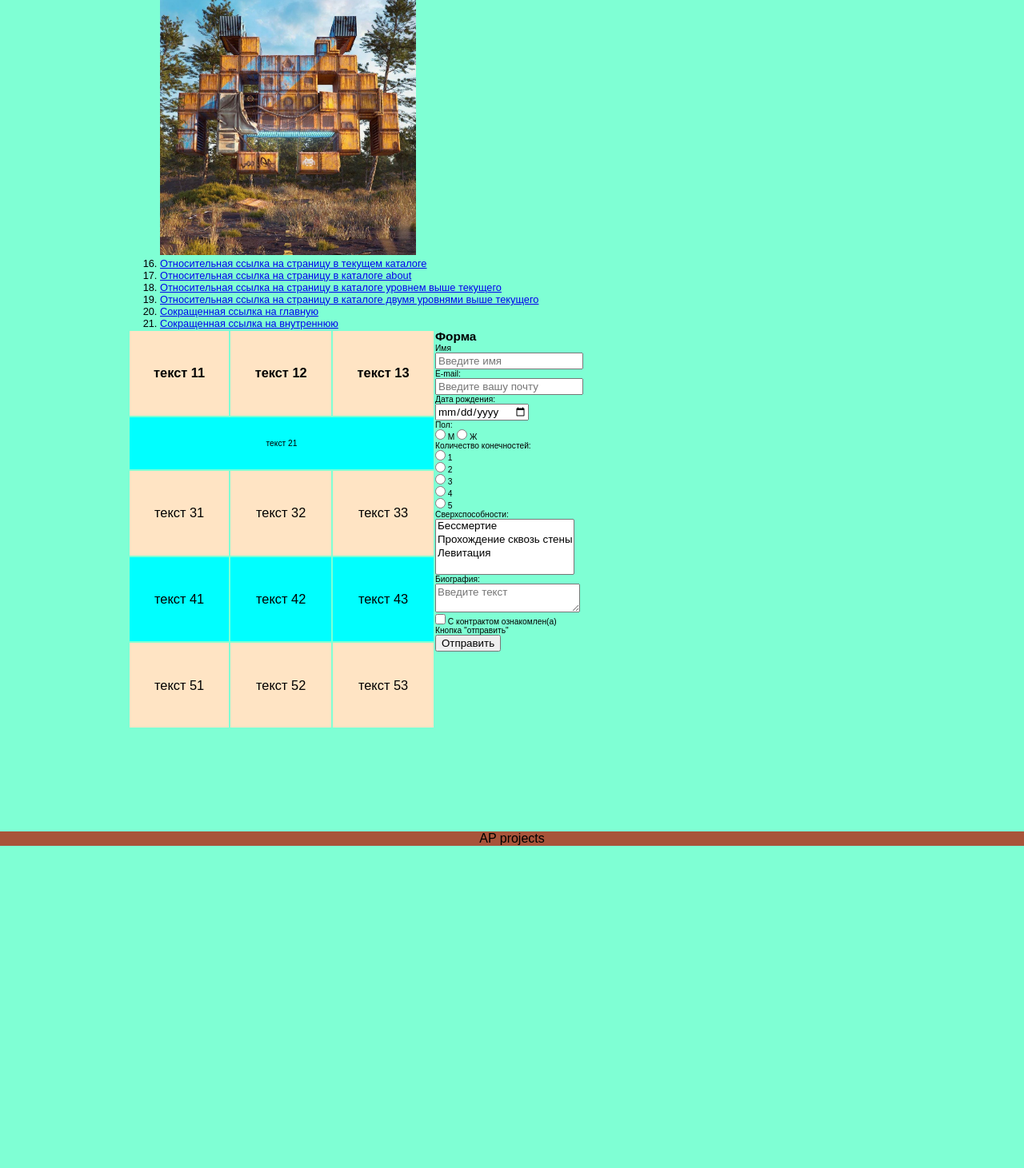
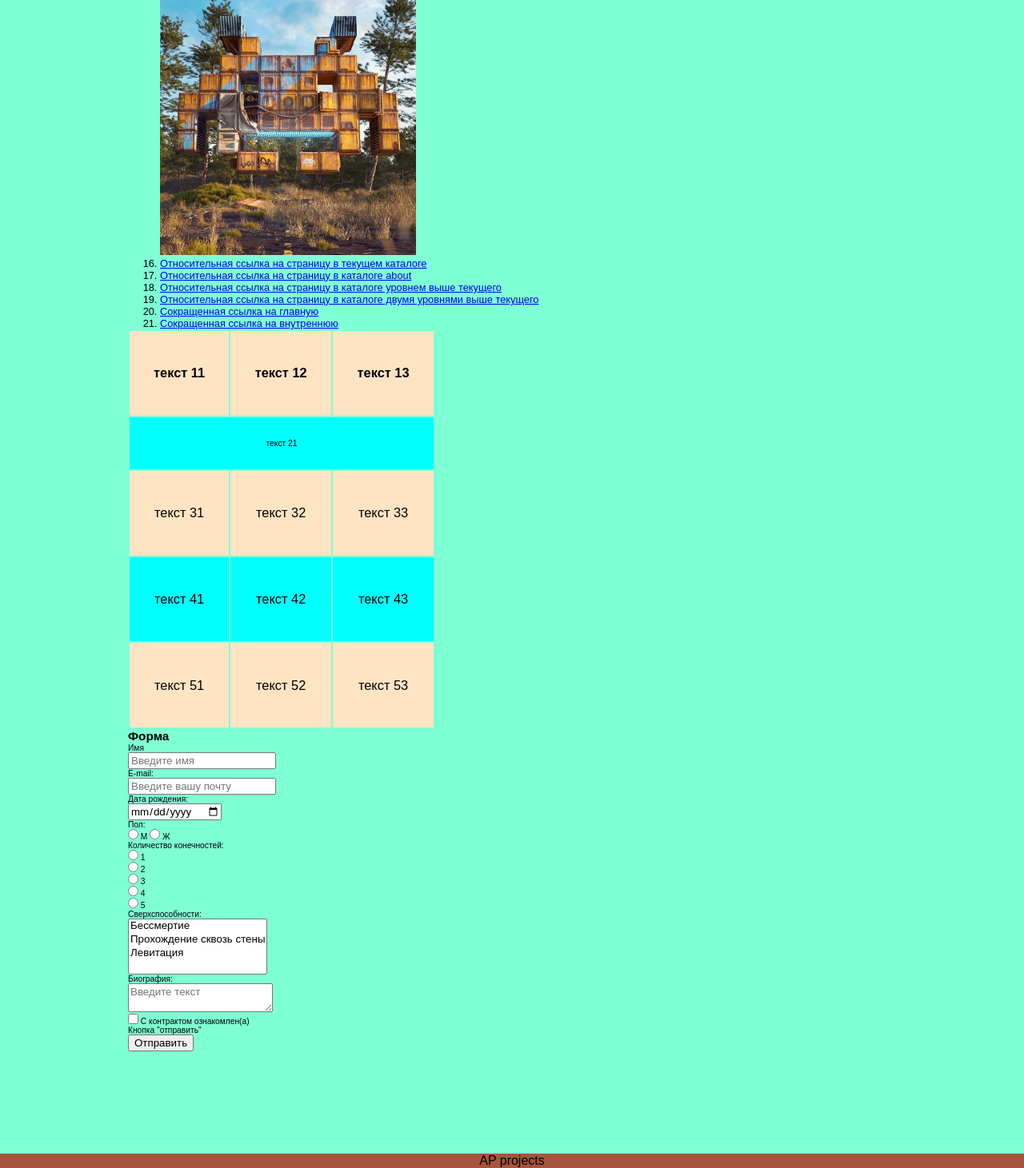
Before and after one commit to Verner-Ad/Verner-Ad.github.io, a PHP site: page /3/index.html in a window 1280 px wide. Shown: the part 796-2257 px from the top of the page at 80% size. Before the commit the page ends 1854 px from the top, so only its background shows below. Run offline with PHP 8.4, Linux system fonts and the light colour scheme.

Commit message:
Update style.css

```diff
--- a/web/3/style.css
+++ b/web/3/style.css
@@ -27,7 +27,7 @@ div#xcv {
 
 div#ord{
  display:flex;
- flex-direction:row;
+ flex-direction:column;
 }
 table {
   order: 2;
@@ -108,7 +108,7 @@ height: 500px;
 }
  div#ord{
  display:flex;
- flex-direction:row;
+ flex-direction:column;
 }
 }
 
```
